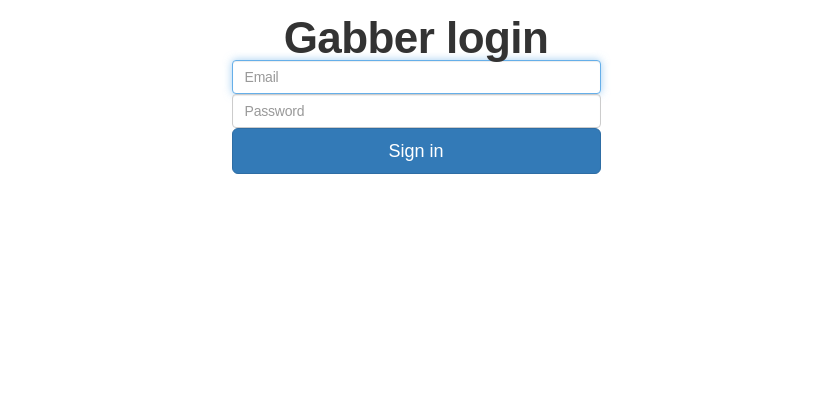
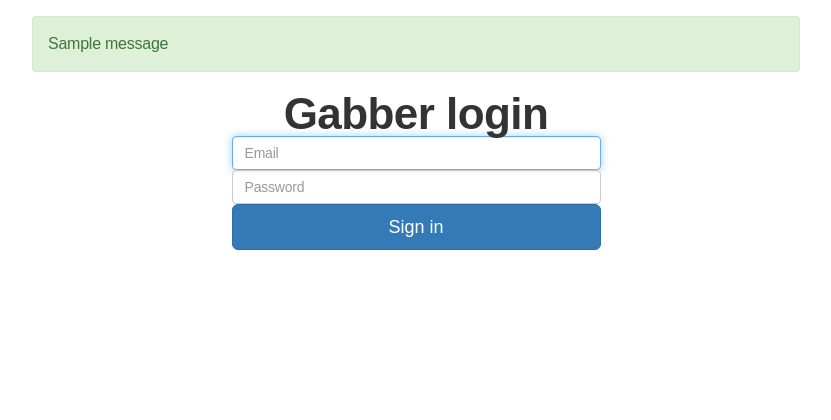
Before and after one commit to jawrainey/GabberAPI, a Flask app: page /login/ in a window 1280 px wide. Shown: the part 50-470 px from the top of the page, without its empty margins (224-1055 px from the left). Run offline with Flask 2, Linux system fonts and the light colour scheme; tables that the repository leaves empty hold one stand-in row (values such as "Sample post"); one stand-in notice (Sample message) is shown; some libraries are stand-ins or nearby versions.

Commit message:
Provide option to flash messages to users

```diff
--- a/gabber/templates/views/layout.html
+++ b/gabber/templates/views/layout.html
@@ -23,6 +23,14 @@
       </ul>
     </nav>
     <section class="main">
+  {%- with messages = get_flashed_messages() -%}
+  {% if messages %}
+      <ul class="alert alert-success">
+    {%- for message in messages %}
+        <li>{{ message }}</li>
+    {%- endfor %}
+      </ul>{%- endif -%}
+{%- endwith -%}
 {%- block content -%}
 {%- endblock %}
     </section>
```
